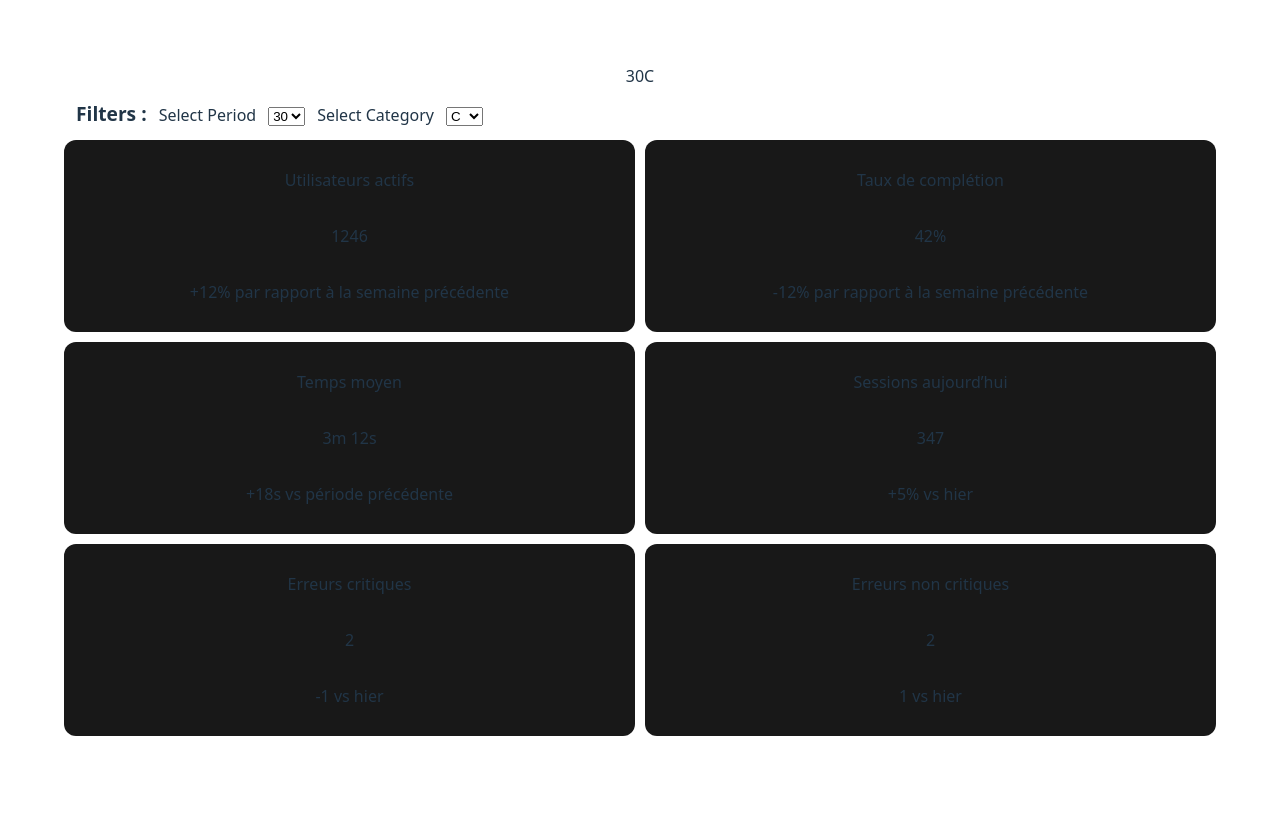
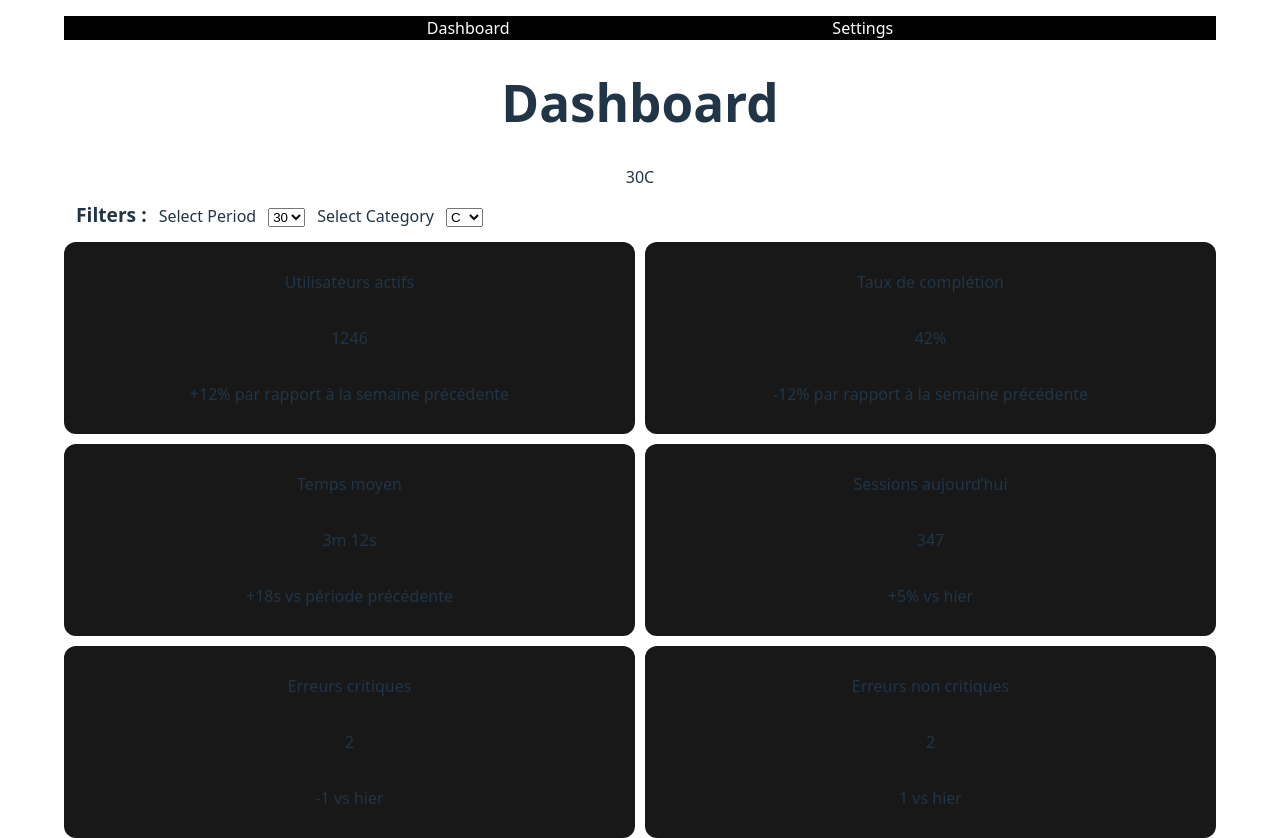
Before and after one commit to MonkeyClem/dashboard-react-ts, a React (Vite) app: page /dashboard in a window 1280 px wide. Before the commit the page ends 800 px from the top, so only its background shows below. Built offline with nearby package versions, Linux system fonts and the light colour scheme.

Commit message:
feats : add TopNav and 'handle' property to routes

```diff
--- a/src/app/rootLayout.tsx
+++ b/src/app/rootLayout.tsx
@@ -1,10 +1,24 @@
 import { Outlet } from "react-router-dom";
 import { PageShell } from "../components/layout/PageShell";
+import { useMatches } from "react-router-dom";
+
+
+
+function isTitleHandle(handle: unknown): handle is { title?: string } {
+  return typeof handle === "object" && handle !== null;
+}
 
 export default function RootLayout() {
-  return (
-    <PageShell>
-      <Outlet />
-    </PageShell>
-  );
+    const matches = useMatches()
+
+    const lastMatch = matches[matches.length-1]
+    const handle = lastMatch?.handle;
+
+    const title = isTitleHandle(handle) && typeof handle.title === "string" ? handle.title : undefined
+
+    return (
+        <PageShell title={title}>
+        <Outlet />
+        </PageShell>
+    );
 }
--- a/src/app/router.tsx
+++ b/src/app/router.tsx
@@ -7,10 +7,11 @@ export const router = createBrowserRouter([
     {
         path: "/",
         element : <RootLayout/>,
+        handle: { title: "Accueil" },
         children: [
             {index: true, element: <Navigate to="dashboard" replace/>},
-            {path : "dashboard", element: <DashboardPage/>},
-            {path :"settings", element : <SettingsPage/>}
+            {path : "dashboard", element: <DashboardPage/>, handle: { title: "Dashboard" }},
+            {path :"settings", element : <SettingsPage/>, handle: { title: "Settings" }}
         ]
     }
 ])
--- a/src/components/layout/PageShell.tsx
+++ b/src/components/layout/PageShell.tsx
@@ -1,16 +1,16 @@
 import type { ReactNode } from "react";
 import styles from "./PageShell.module.css"
-import Header from "./header/ShellHeader";
+import ShellHeader from "./header/ShellHeader";
 
 export interface PageShellProps {
   children: ReactNode;
-  title?: string;
+  title?: string ;
 }
 
 export function PageShell({ children, title }: PageShellProps) {
   return (
     <div className={styles.globalShell}>
-      <header>{title ? <Header title={title} /> : null}</header>
+      <header>{title ? <ShellHeader title={title} /> : undefined}</header>
       <main>{children}</main>
     </div>
   );
--- a/src/components/layout/header/ShellHeader.tsx
+++ b/src/components/layout/header/ShellHeader.tsx
@@ -1,7 +1,13 @@
+import TopNav from "../../navigation/TopNav/TopNav"
+
 interface ShellHeaderProps {
     title : string
+
 }
 
 export default function ShellHeader({title} : ShellHeaderProps){
-    return <h1>{title}</h1>
+    return  <>
+                <TopNav/>
+                <h1>{title}</h1>
+            </>
 }
--- /dev/null
+++ b/src/components/navigation/TopNav/TopNav.module.css
@@ -0,0 +1,19 @@
+ul{
+    background-color: black;
+    display: flex;
+    justify-content: space-evenly;
+}
+
+li{
+    list-style: none;
+}
+
+.link{
+    color: white;
+}
+
+.link:hover{
+    color: white;
+    font-weight: bolder;
+    border-bottom: 2px solid white;
+}
--- /dev/null
+++ b/src/components/navigation/TopNav/TopNav.tsx
@@ -0,0 +1,15 @@
+import { NavLink } from "react-router-dom";
+import styles from "./TopNav.module.css"
+
+export default function TopNav(){
+    return  <nav className={styles.topNav}>
+                <ul>
+                    <li>
+                        <NavLink to={"/dashboard"} className={styles.link}>Dashboard</NavLink>
+                    </li>
+                    <li>
+                        <NavLink to={"/settings"} className={styles.link}>Settings</NavLink>
+                    </li>
+                </ul>
+            </nav>
+}
```
